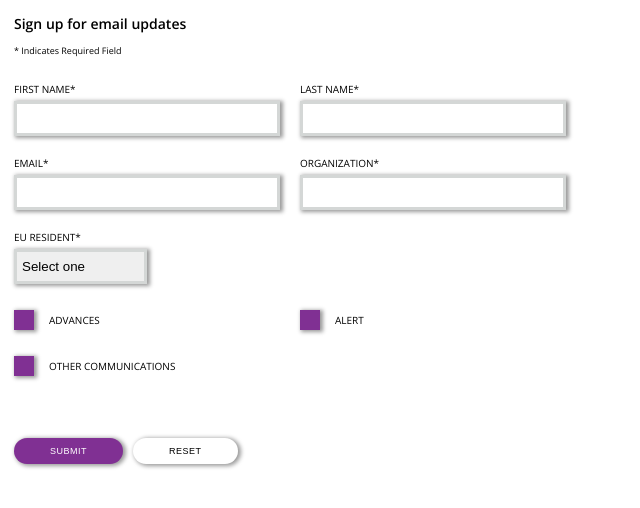
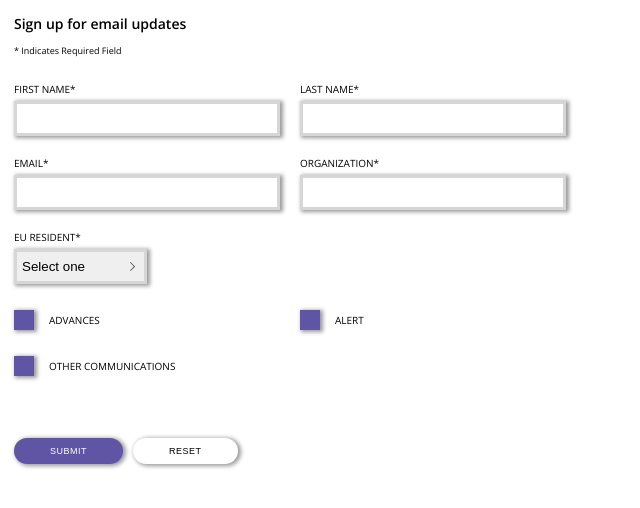
Before and after one commit to mauriciodarocha/react-subscription-form-w-validation-and-aria, a React (Create React App) app in the folder client/: page / in a window 1280 px wide. Shown: the top 508 px of the page, without its empty margins (0-640 px from the left). Built offline with nearby package versions, Linux system fonts and the light colour scheme.

Commit message:
Layout fix

```diff
--- a/client/src/App.css
+++ b/client/src/App.css
@@ -1,38 +1,65 @@
+:root {
+  --color-success: hsl(154, 59%, 51%);
+  --color-alert: hsl(0, 100%, 74%);
+  --color-field-border: #d4d7d6;
+  --color-accent: hsl(248, 32%, 49%);
+  --color-secondary: #ffffff;
+  --color-grayishblue: hsl(246, 25%, 77%);
+  --color-darkblue: hsl(249, 10%, 26%);
+}
+body {
+  font-size: 16px;
+  /* background-color: var(--color-grayishblue); */
+}
+.form-container {
+  max-width: 552px;
+  padding: 2px 14px;
+  height: 100vh;
+  background-size: 580px;
+  background-repeat: no-repeat;
+}
 fieldset {
-  padding: 0;
+  padding: 0 0 40px 0;
   margin: 0;
   border: 0;
+  flex-wrap: wrap;
+  padding-top: 7px;
+  margin-left: -20px;
 }
 h2 {
-  font-size: 14px;
+  font-size: 0.875em;
   font-weight: 600;
 }
 label {
   display: block;
   text-transform: uppercase;
-  font-size: 10px;
+  font-size: 0.625em;
   padding-bottom: 5px;
 }
 input[type=text], input[type=email], select {
-  border: 3px solid #d4d7d6;
+  border: 3px solid var(--color-field-border);
   height: 35px;
   width: 100%;
   box-sizing: border-box;
   box-shadow: 2px 1px 4px 1px rgba(0,0,0,0.4);
+  padding-left: 4px;
 }
 select {
-  width: 50%;
+  width: 133px;
+  min-width: 133px;
   -webkit-appearance: none;
   -moz-appearance: none;
   text-indent: 1px;
   text-overflow: '';
   padding-left: 4px;
   cursor: pointer;
+  background-repeat: no-repeat;
+  background-position: 113px center;
 }
 input[type=text][aria-invalid=true],
 input[type=email][aria-invalid=true],
 select[aria-invalid=true] {
-  border-color: #803093;
+  border-color: var(--color-alert);
 }
 .form-checkboxes {
   padding-top: 6px;
@@ -63,7 +90,7 @@ select[aria-invalid=true] {
   left: 0;
   height: 20px;
   width: 20px;
-  background-color: #803093;
+  background-color: var(--color-accent);
   box-shadow: 2px 1px 4px 1px rgba(0,0,0,0.4);
 }
 .field-checkbox input:checked + .checkmark:after {
@@ -84,22 +111,14 @@ hr {
   border: 0;
   margin: 0;
 }
-.form-container {
-  width: 552px;
-  padding: 2px 14px;
-  /* background-color: #d4d7d6; */
-  height: 100vh;
-  background-size: 580px;
-  background-repeat: no-repeat;
-}
 .required-field {
-  font-size: 9px;
+  font-size: 0.563em;
 }
 .error {
-  color: red
+  color: var(--color-alert)
 }
 .error-msg {
-  font-size: 9px;
+  font-size: 0.563em;
   font-weight: 600;
   font-style: italic;
   padding: 9px 0 0px;
@@ -114,8 +133,8 @@ hr {
 button {
   border-radius: 25px;
   border: 0;
-  background-color: #fff;
-  font-size: 9px;
+  background-color: var(--color-secondary);
+  font-size: 0.563em;
   text-transform: uppercase;
   padding: 8px 36px;
   margin-right: 10px;
@@ -124,22 +143,14 @@ button {
   cursor: pointer;
 }
 .primary {
-  color: #fff;
-  background-color: #803093;
+  color: var(--color-secondary);
+  background-color: var(--color-accent);
 }
-/* .msg-required {} */
-
-/* @media (prefers-reduced-motion: no-preference) { */
-
-fieldset {
-  display: flex;
-  flex-wrap: wrap;
-  padding-top: 7px;
-  margin-left: -20px;
-}
-
 .field-ctn {
   flex-basis: calc(50% - 20px);
 }
-
-/* } */
+@media only screen and (min-width: 375px) {
+  fieldset {
+    display: flex;
+  }
+}
--- a/client/src/App.js
+++ b/client/src/App.js
@@ -1,5 +1,6 @@
 import React from 'react';
 import { useForm } from "react-hook-form";
+import arrow from './text-expand-arrow.svg';
 import './App.css';
 
 function App() {
@@ -79,13 +80,16 @@ function App() {
             </div>
             <div className='field-ctn'>
               <label htmlFor='resident'>EU resident*</label>
+                <div>
                   <select name='resident' id='resident'
+                    style={{backgroundImage: `url(${arrow})`}}
                     {...register('resident', { required: 'EU resident is required' })}
                     aria-invalid={errors.resident ? "true" : "false"}>
                     <option value=''>Select one</option>
                     <option value='yes'>Yes</option>
                     <option value='no'>No</option>
                   </select>
+                </div>
               </div>
               <hr />
               <div className='form-checkboxes'>
```
Also changed, not shown: client/src/check.svg (added), client/src/text-expand-arrow.svg (added). Lines whose indentation alone changed are shown as unchanged.
